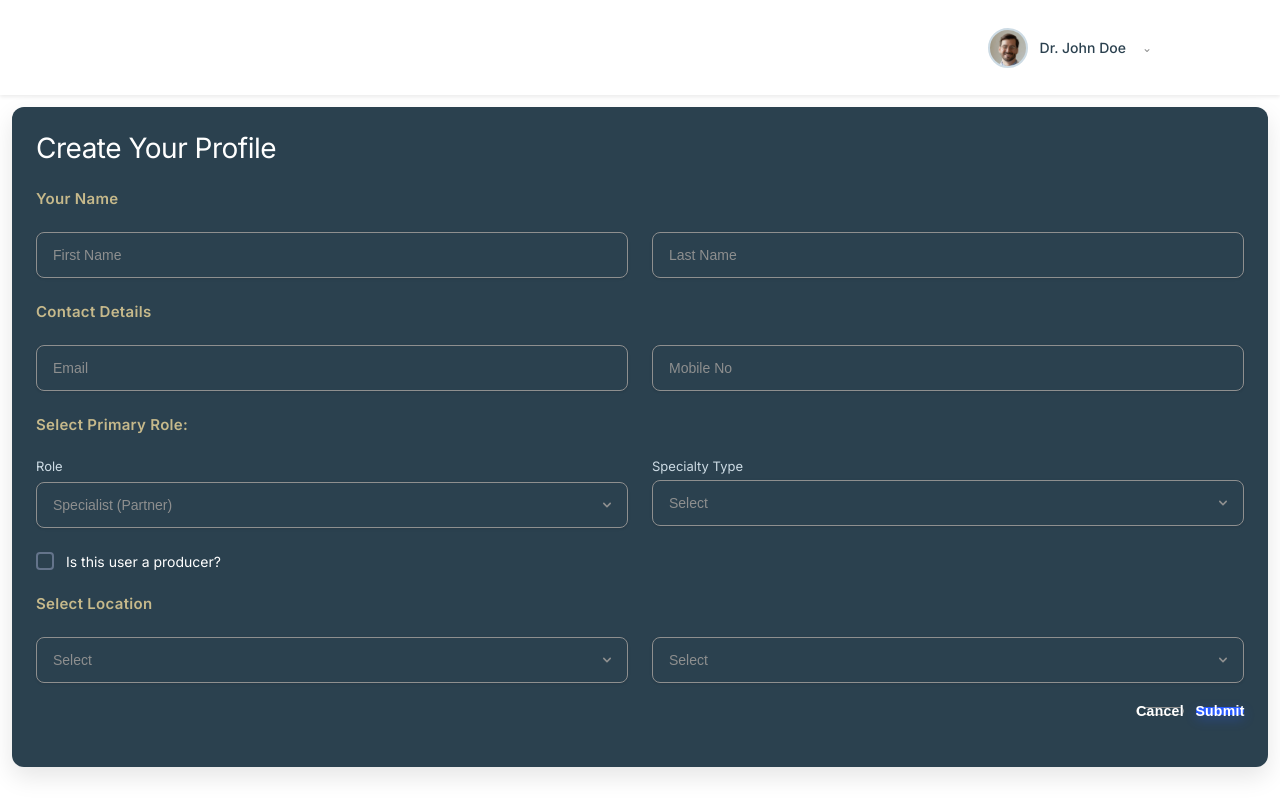
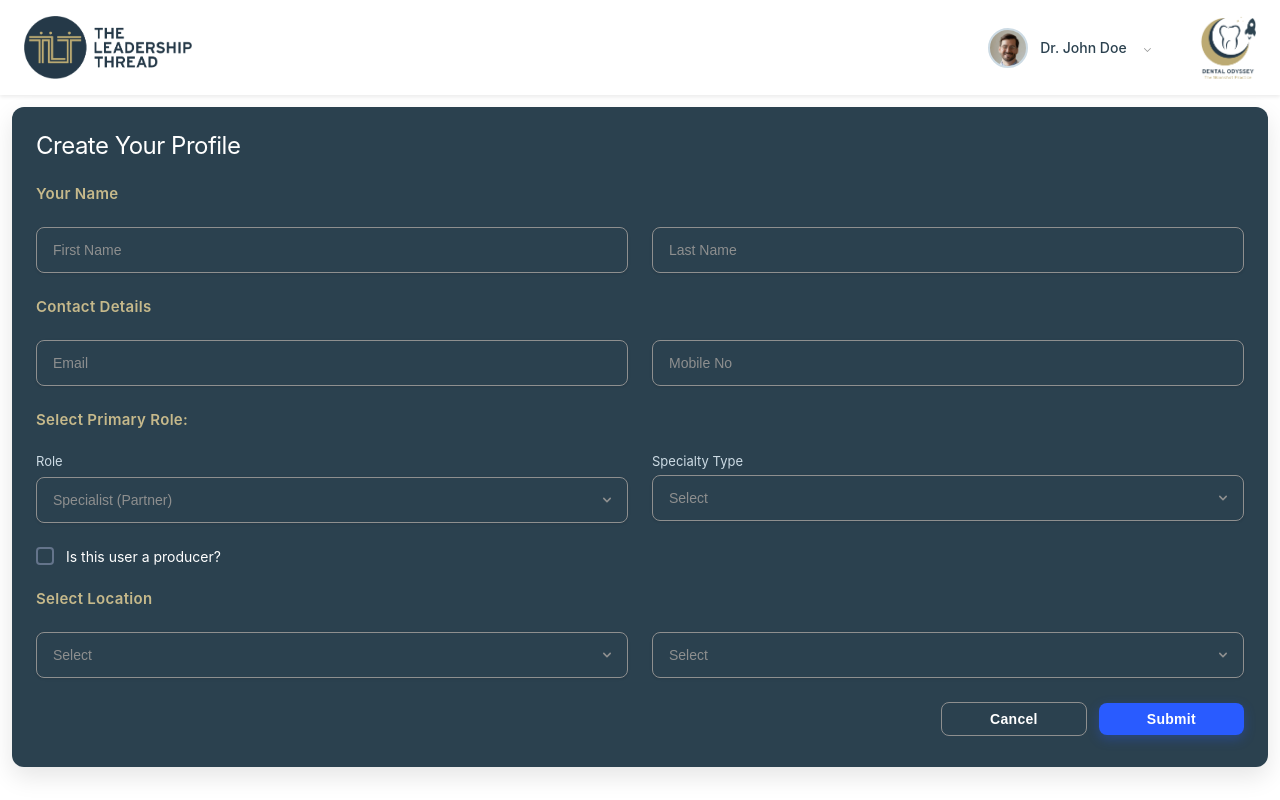
Before and after one commit to Bhavishya-jasuja/leadership-thread-profile-form, a plain HTML site: page test.html in a window 1280 px wide. Drawn offline with Linux system fonts and the light colour scheme.

Commit message:
Revert "updated sheet"
This reverts commit bb6bc1314b360c13782363daf08634b18cfa000a.

```diff
--- a/styles.css
+++ b/styles.css
@@ -1,6 +1,3 @@
-/* Import Inter Font */
-@import url('https://fonts.googleapis.com/css2?family=Inter:wght@300;400;500;600;700&display=swap');
-
 /* Reset & Base Styles */
 * {
     margin: 0;
@@ -9,7 +6,7 @@
 }
 
 body {
-    font-family: 'Inter', sans-serif;
+    font-family: Inter;
     background-color: #ffffff;
     min-height: 100vh;
     overflow-x: hidden;
@@ -42,7 +39,7 @@ body {
     display: flex;
     align-items: center;
     justify-content: center;
-    background: url('images/theleadershipthread-full-white.png') #ffffff 50% / cover no-repeat;
+    background: url('images/the.png') #ffffff 50% / cover no-repeat;
 }
 
 .user-section {
@@ -68,7 +65,9 @@ body {
     align-items: center;
     border-radius: 50%;
     border: 2px solid #CDDBE4;
-    background: url('images/avatar.jpg') #ffffff 50% / cover no-repeat;
+    background-image: url('images/avatar.jpg');
+    background-size: cover;
+    background-position: center;
     background-color: #8E8F8F;
     flex-shrink: 0;
 }
@@ -97,7 +96,7 @@ body {
     align-items: center;
     justify-content: center;
     flex-shrink: 0;
-    background: url('images/moonshot-logo-wide.png') #ffffff 50% / cover no-repeat;
+    background: url('images/dental.png') #ffffff 50% / cover no-repeat;
 }
 
 .hamburger-menu {
@@ -134,7 +133,7 @@ body {
 
 /* Typography - Visual Hierarchy */
 .form-title {
-    font-size: 28px;
+    font-size: 24px;
     font-weight: 400;
     margin-bottom: 24px;
     color: #FFFFFF;
@@ -321,8 +320,7 @@ body {
 }
 
 .btn {
-    width: 48px;
-    height: 8px;
+    padding: 8px 48px;
     border-radius: 8px;
     font-size: 14px;
     font-weight: 600;
@@ -331,9 +329,6 @@ body {
     border: none;
     outline: none;
     letter-spacing: 0.3px;
-    display: flex;
-    align-items: center;
-    justify-content: center;
 }
 
 .btn-cancel {
```
